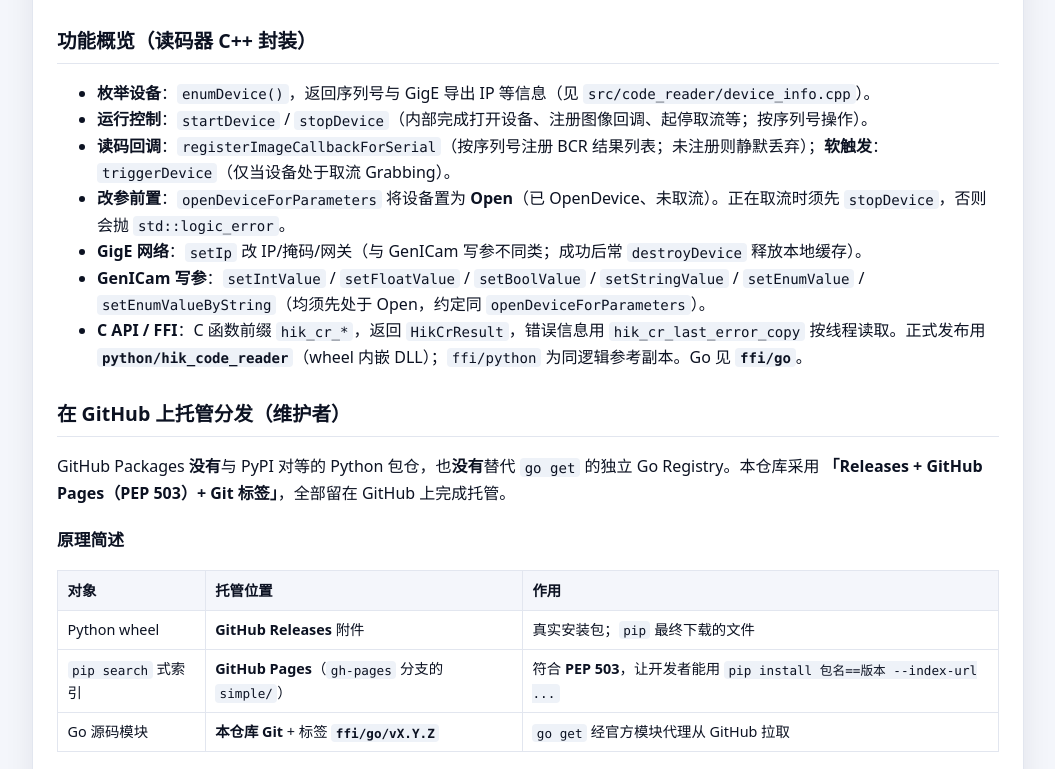
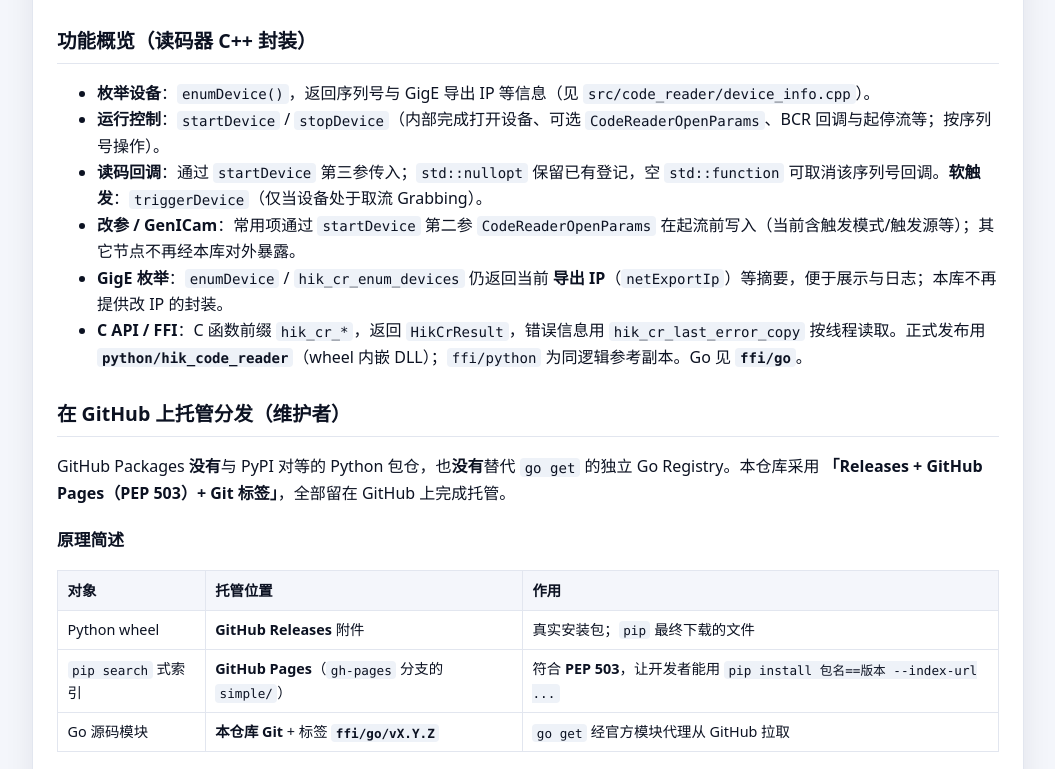
Before and after one commit to snippet0809/hik-mvcamera-control, a plain HTML site: page index.html in a window 1280 px wide. Shown: the part 2241-3010 px from the top of the page, without its empty margins (112-1167 px from the left). Drawn offline with Linux system fonts and the light colour scheme.

Commit message:
deploy: 63c2f7e332b15f1c190cfd08efa1b52b17d68561

```diff
--- a/index.html
+++ b/index.html
@@ -308,11 +308,10 @@
 <h2>功能概览（读码器 C++ 封装）</h2>
 <ul>
 <li><strong>枚举设备</strong>：<code>enumDevice()</code>，返回序列号与 GigE 导出 IP 等信息（见 <code>src/code_reader/device_info.cpp</code>）。</li>
-<li><strong>运行控制</strong>：<code>startDevice</code> / <code>stopDevice</code>（内部完成打开设备、注册图像回调、起停取流等；按序列号操作）。</li>
-<li><strong>读码回调</strong>：<code>registerImageCallbackForSerial</code>（按序列号注册 BCR 结果列表；未注册则静默丢弃）；<strong>软触发</strong>：<code>triggerDevice</code>（仅当设备处于取流 Grabbing）。</li>
-<li><strong>改参前置</strong>：<code>openDeviceForParameters</code> 将设备置为 <strong>Open</strong>（已 OpenDevice、未取流）。正在取流时须先 <code>stopDevice</code>，否则会抛 <code>std::logic_error</code>。</li>
-<li><strong>GigE 网络</strong>：<code>setIp</code> 改 IP/掩码/网关（与 GenICam 写参不同类；成功后常 <code>destroyDevice</code> 释放本地缓存）。</li>
-<li><strong>GenICam 写参</strong>：<code>setIntValue</code> / <code>setFloatValue</code> / <code>setBoolValue</code> / <code>setStringValue</code> / <code>setEnumValue</code> / <code>setEnumValueByString</code>（均须先处于 Open，约定同 <code>openDeviceForParameters</code>）。</li>
+<li><strong>运行控制</strong>：<code>startDevice</code> / <code>stopDevice</code>（内部完成打开设备、可选 <code>CodeReaderOpenParams</code>、BCR 回调与起停流等；按序列号操作）。</li>
+<li><strong>读码回调</strong>：通过 <code>startDevice</code> 第三参传入；<code>std::nullopt</code> 保留已有登记，空 <code>std::function</code> 可取消该序列号回调。<strong>软触发</strong>：<code>triggerDevice</code>（仅当设备处于取流 Grabbing）。</li>
+<li><strong>改参 / GenICam</strong>：常用项通过 <code>startDevice</code> 第二参 <code>CodeReaderOpenParams</code> 在起流前写入（当前含触发模式/触发源等）；其它节点不再经本库对外暴露。</li>
+<li><strong>GigE 枚举</strong>：<code>enumDevice</code> / <code>hik_cr_enum_devices</code> 仍返回当前 <strong>导出 IP</strong>（<code>netExportIp</code>）等摘要，便于展示与日志；本库不再提供改 IP 的封装。</li>
 <li><strong>C API / FFI</strong>：C 函数前缀 <code>hik_cr_*</code>，返回 <code>HikCrResult</code>，错误信息用 <code>hik_cr_last_error_copy</code> 按线程读取。正式发布用 <strong><code>python/hik_code_reader</code></strong>（wheel 内嵌 DLL）；<code>ffi/python</code> 为同逻辑参考副本。Go 见 <strong><code>ffi/go</code></strong>。</li>
 </ul>
 <h2>在 GitHub 上托管分发（维护者）</h2>
@@ -519,7 +518,7 @@ cmake --build build
 <h2>运行与部署说明</h2>
 <ol>
 <li>在目标机器安装海康读码器/视觉设备所需 <strong>驱动与运行库</strong>（版本需与 SDK 匹配）。</li>
-<li>GigE 设备注意网卡、防火墙与网段；改 IP 前须 <code>openDeviceForParameters</code> 使设备处于 <strong>Open</strong>，并阅读 <code>setIp</code> 注释（改 IP 后设备常重启，本地句柄会被移除）。</li>
+<li>GigE 设备注意网卡、防火墙与网段；改 IP 请使用海康官方工具/SDK，本仓库封装不再提供 <code>setIp</code>。</li>
 <li>将 SDK 提供的 <strong>DLL</strong>（若静态链仍依赖运行时）放在可执行文件同目录或系统 <code>PATH</code> 中，按官方文档为准。</li>
 </ol>
 <h3>读码器 SDK 使用要点（与 <code>.docs</code> 开发指南 CHM 一致）</h3>
```
